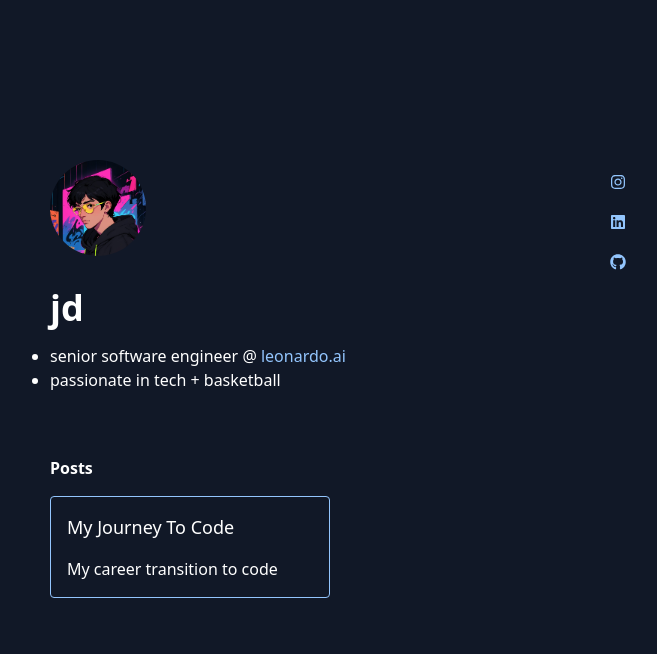
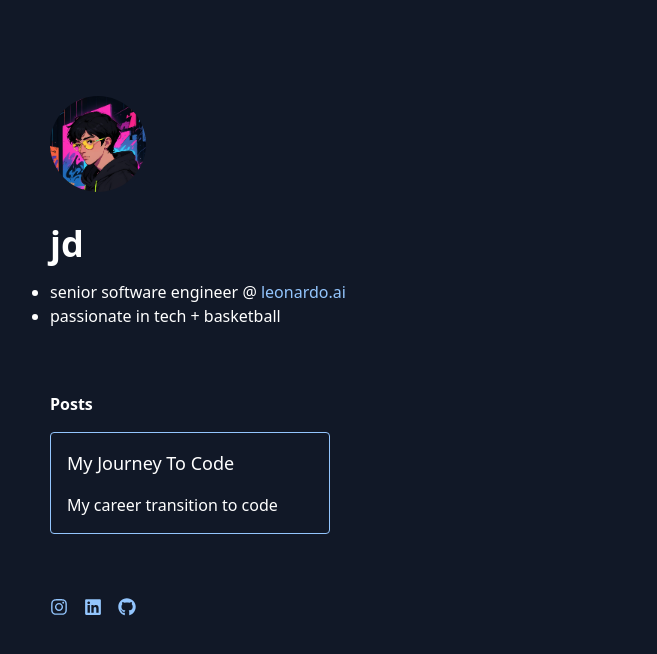
Before and after one commit to jpduong/jpduong.github.io, a Next.js app: page / in a window 1280 px wide. Shown: the top 654 px of the page, without its empty margins (302-959 px from the left). Built offline with nearby package versions, Linux system fonts and the light colour scheme.

Commit message:
remove chakra code

```diff
--- /dev/null
+++ b/src/app/components/footer.tsx
@@ -0,0 +1,24 @@
+import { FaInstagram, FaLinkedin, FaGithub } from "react-icons/fa";
+import { LINK_INSTAGRAM, LINK_LINKED_IN, LINK_GITHUB } from "../constants";
+
+export const Footer = () => {
+  return (
+    <footer className="flex flex-row gap-4 py-16">
+      <a href={LINK_INSTAGRAM} target="_blank" className="text-blue-300">
+        <button className="text-lg">
+          <FaInstagram />
+        </button>
+      </a>
+      <a href={LINK_LINKED_IN} target="_blank" className="text-blue-300">
+        <button className="text-lg">
+          <FaLinkedin />
+        </button>
+      </a>
+      <a href={LINK_GITHUB} target="_blank" className="text-blue-300">
+        <button className="text-lg">
+          <FaGithub />
+        </button>
+      </a>
+    </footer>
+  );
+};
--- a/src/app/layout.tsx
+++ b/src/app/layout.tsx
@@ -1,6 +1,7 @@
 import { fonts } from "@/app/fonts";
 import type { Metadata } from "next";
 import "./globals.css";
+import { Footer } from "./components/footer";
 
 export const metadata: Metadata = {
   title: "jd",
@@ -17,7 +18,14 @@ export default function RootLayout({
       lang="en"
       className={`${fonts.rubik.variable} bg-gray-900 text-white`}
     >
-      <body>{children}</body>
+      <body>
+        <main className="p-8">
+          <div className="container max-w-xl mx-auto pt-16">
+            {children}
+            <Footer />
+          </div>
+        </main>
+      </body>
     </html>
   );
 }
--- a/src/app/page.tsx
+++ b/src/app/page.tsx
@@ -12,8 +12,7 @@ import { ContentBlock } from "./components/ui/content-block";
 
 export default function Home() {
   return (
-    <main className="py-8">
-      <div className="container max-w-xl mx-auto pt-32">
+    <>
       <div className="flex justify-between items-center">
         <div className="avatar mb-8">
           <img
@@ -21,23 +20,6 @@ export default function Home() {
             src="avatar.jpg"
             alt="James Duong"
           />
-          </div>
-          <div className="flex flex-col gap-4">
-            <a href={LINK_INSTAGRAM} target="_blank" className="text-blue-300">
-              <button>
-                <FaInstagram />
-              </button>
-            </a>
-            <a href={LINK_LINKED_IN} target="_blank" className="text-blue-300">
-              <button>
-                <FaLinkedin />
-              </button>
-            </a>
-            <a href={LINK_GITHUB} target="_blank" className="text-blue-300">
-              <button>
-                <FaGithub />
-              </button>
-            </a>
         </div>
       </div>
       <h1 className="text-4xl font-bold mb-4">jd</h1>
@@ -56,7 +38,6 @@ export default function Home() {
           <ContentBlock content={content} key={idx} />
         ))}
       </div>
-      </div>
-    </main>
+    </>
   );
 }
--- a/src/app/providers.tsx
+++ /dev/null
@@ -1,9 +0,0 @@
-// app/providers.tsx
-"use client";
-
-import { ChakraProvider } from "@chakra-ui/react";
-import { theme } from "./theme";
-
-export function Providers({ children }: { children: React.ReactNode }) {
-  return <ChakraProvider theme={theme}>{children}</ChakraProvider>;
-}
--- a/src/app/theme.ts
+++ /dev/null
@@ -1,10 +0,0 @@
-import { extendTheme } from "@chakra-ui/react";
-
-export const theme = extendTheme({
-  fonts: {
-    heading: "var(--font-rubik)",
-    body: "var(--font-rubik)",
-  },
-  initialColorMode: "light",
-  useSystemColorMode: false,
-});
```
Lines whose indentation alone changed are shown as unchanged.
